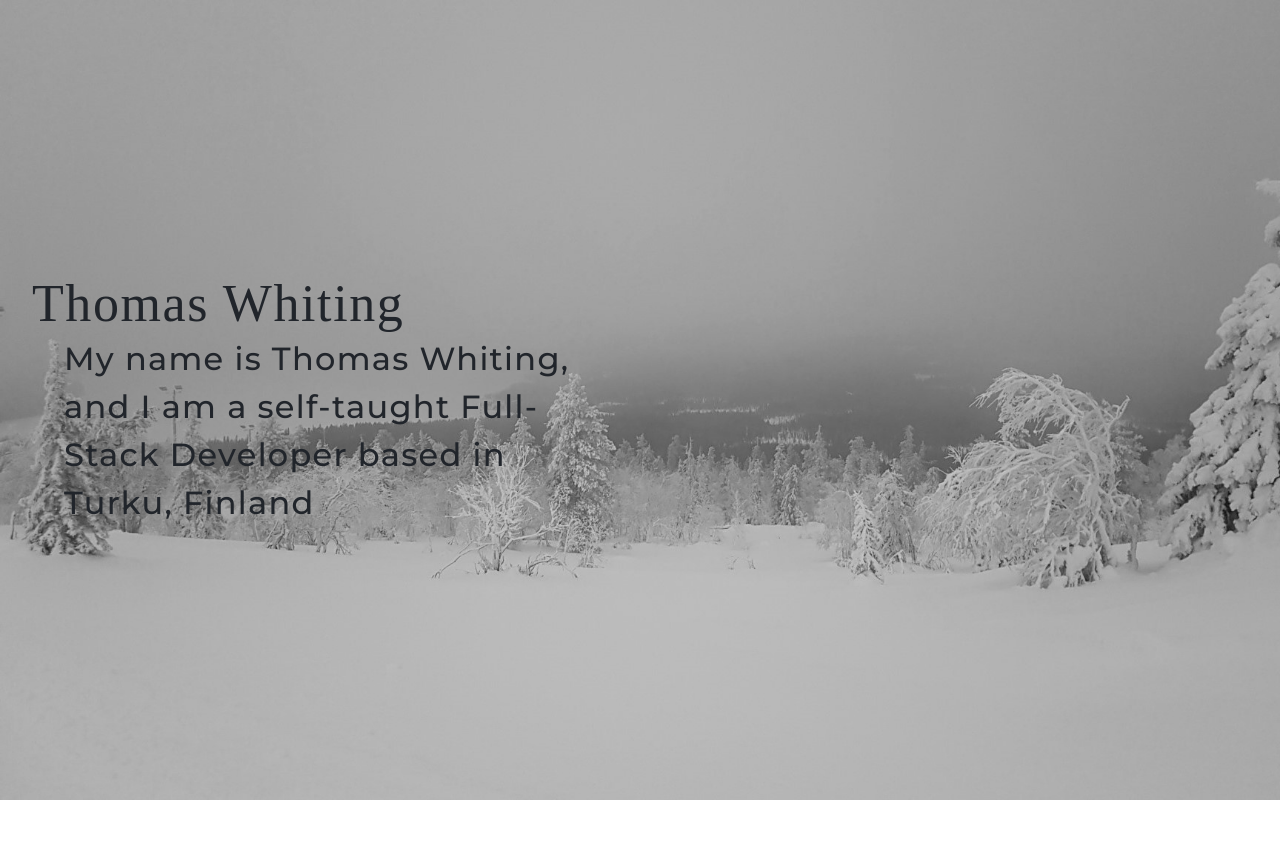
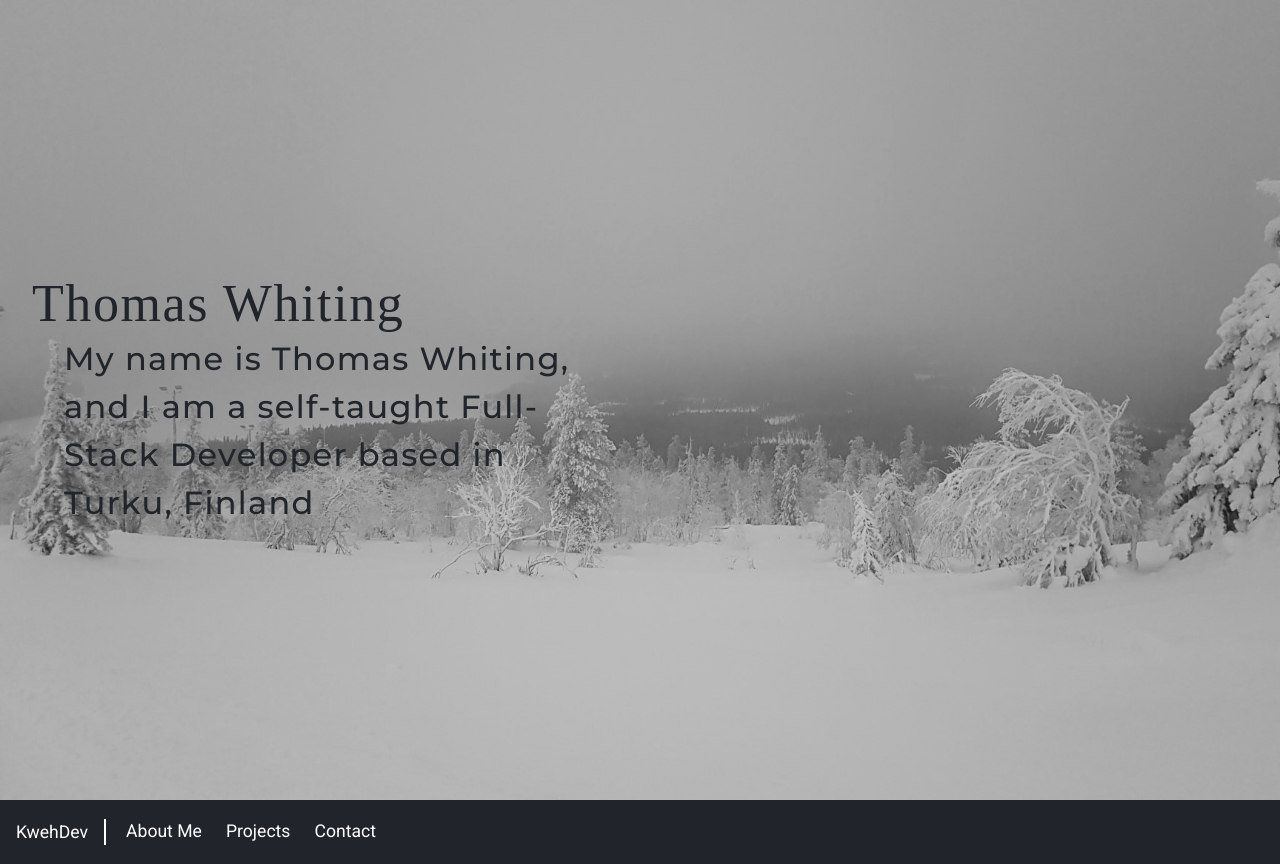
Before and after one commit to Kwehdev/Portfolio, a Next.js app: page / in a window 1280 px wide. Before the commit the page ends 800 px from the top, so only its background shows below. Built offline with nearby package versions, Linux system fonts and the light colour scheme.

Commit message:
Added Responsive Navbar

```diff
--- a/pages/_app.tsx
+++ b/pages/_app.tsx
@@ -1,4 +1,4 @@
-import { ChakraProvider } from '@chakra-ui/react'
+import { ChakraProvider, CSSReset } from '@chakra-ui/react'
 import { AppProps } from 'next/app'
 import theme from '../src/client/utils/theme'
 
--- a/pages/index.tsx
+++ b/pages/index.tsx
@@ -1,5 +1,6 @@
 import Head from 'next/head'
 import Header from '../src/client/components/Header'
+import Navbar from '../src/client/components/Navbar'
 
 export default function Home() {
   return (
@@ -13,6 +14,7 @@ export default function Home() {
         />
       </Head>
       <Header />
+      <Navbar />
     </>
   )
 }
--- /dev/null
+++ b/src/client/components/NavButton/NavButton.tsx
@@ -0,0 +1,26 @@
+import { Button } from '@chakra-ui/react'
+
+type NavButtonProps = {
+  name: string
+  btnRef: string
+}
+
+export default function NavButton({ name, btnRef }: NavButtonProps) {
+  return (
+    <Button
+      color="inherit"
+      fontSize="inherit"
+      fontWeight="400"
+      size="sm"
+      _active={{
+        bg: 'atom_dark.700',
+      }}
+      _hover={{
+        bg: 'atom_dark.700',
+      }}
+      my={[1, null, 0]}
+    >
+      {name}
+    </Button>
+  )
+}
--- /dev/null
+++ b/src/client/components/NavButton/index.ts
@@ -0,0 +1 @@
+export { default } from './NavButton'
--- /dev/null
+++ b/src/client/components/Navbar/Navbar.tsx
@@ -0,0 +1,89 @@
+import { Box, ButtonGroup, Flex, Stack, Text } from '@chakra-ui/react'
+import { useMemo, useState } from 'react'
+import { ABOUT_ME, CONTACT, PROJECTS } from '../../utils/constants'
+import NavButton from '../NavButton'
+
+const navButtonData = [
+  {
+    name: 'About Me',
+    btnRef: ABOUT_ME,
+  },
+  {
+    name: 'Projects',
+    btnRef: PROJECTS,
+  },
+  {
+    name: 'Contact',
+    btnRef: CONTACT,
+  },
+]
+
+export default function Navbar() {
+  const [displayMenu, setDisplayMenu] = useState(false)
+
+  const handleToggle = () => setDisplayMenu(!displayMenu)
+
+  const NavButtons = useMemo(
+    () =>
+      navButtonData.map((buttonData) => (
+        <NavButton key={`NavBtn_${buttonData.name}`} {...buttonData} />
+      )),
+    []
+  )
+
+  return (
+    <Flex
+      as="nav"
+      w="100%"
+      h="8vh"
+      bgColor={'atom_dark.800'}
+      color="white"
+      alignItems="center"
+      px={4}
+      fontSize="1.1em"
+      pos={['relative', null, 'initial']}
+    >
+      <Text
+        display="inline-block"
+        fontWeight="400"
+        pr={4}
+        borderRight="2px solid white"
+      >
+        KwehDev
+      </Text>
+      <Box display={['block', null, 'none']} ml="auto" onClick={handleToggle}>
+        <svg
+          fill="white"
+          width="1.3em"
+          viewBox="0 0 20 20"
+          xmlns="http://www.w3.org/2000/svg"
+        >
+          <title>Menu</title>
+          <path d="M0 3h20v2H0V3zm0 6h20v2H0V9zm0 6h20v2H0v-2z" />
+        </svg>
+      </Box>
+
+      <Stack
+        direction={['column', null, 'row']}
+        ml={[0, null, 2]}
+        display={[displayMenu ? 'flex' : 'none', null, 'flex']}
+        pos={['absolute', null, 'initial']}
+        top={['100%', null, 'initial']}
+        left={[0, null, 'initial']}
+        bg="inherit"
+        zIndex={1}
+        w={['100%', null, 'auto']}
+      >
+        <ButtonGroup
+          variant="ghost"
+          spacing={0}
+          w="100%"
+          alignItems="center"
+          flexDir={['column', null, 'row']}
+        >
+          {NavButtons}
+        </ButtonGroup>
+      </Stack>
+    </Flex>
+  )
+}
--- /dev/null
+++ b/src/client/components/Navbar/index.ts
@@ -0,0 +1 @@
+export { default } from './Navbar'
--- /dev/null
+++ b/src/client/utils/constants.ts
@@ -0,0 +1,3 @@
+export const ABOUT_ME = 'ABOUT_ME'
+export const PROJECTS = 'PROJECTS'
+export const CONTACT = 'CONTACT'
```
Also changed, not shown: .eslintrc.js (added).
